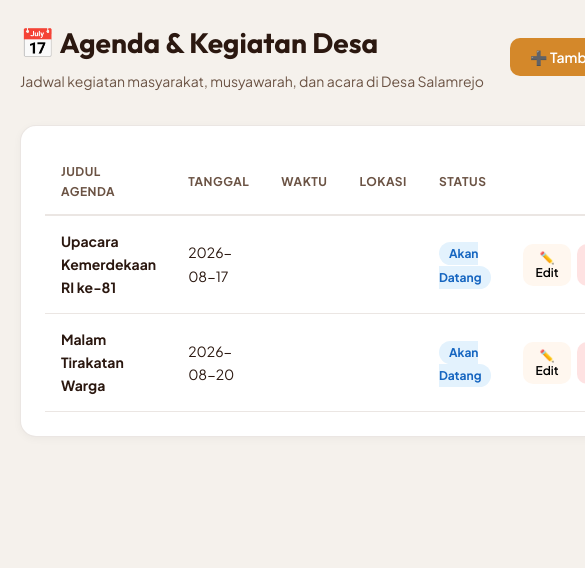
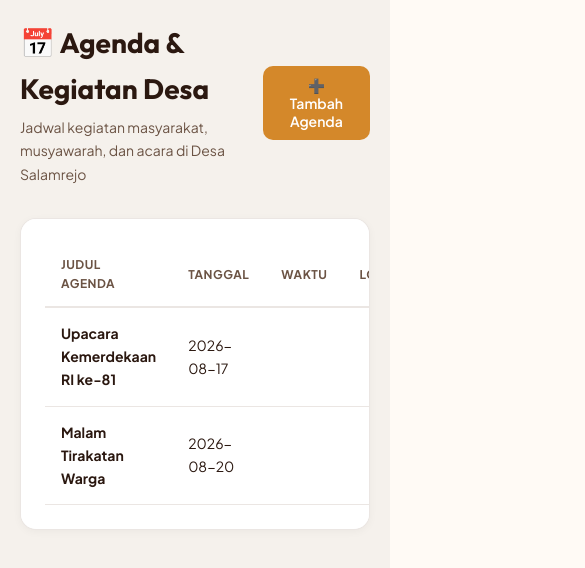
Before and after one commit to dssalamrejo-boop/web-desa-salamrejo, a Next.js app: page /admin-desa-salamrejo-2026/agenda in a window 390 px wide. Shown: the top 568 px of the page, 585 px wide, since content can reach past the window. Built offline with nearby package versions, Linux system fonts and the light colour scheme; no server answers; the database is empty; a web font is replaced by a local one.

Commit message:
Fix CSS layout breaking on mobile devices

```diff
--- a/src/app/globals.css
+++ b/src/app/globals.css
@@ -29,8 +29,10 @@
 
 /* ---- Reset & Base ---- */
 *, *::before, *::after { box-sizing: border-box; margin: 0; padding: 0; }
-html { scroll-behavior: smooth; scroll-padding-top: 100px; }
+html { scroll-behavior: smooth; scroll-padding-top: 100px; overflow-x: hidden; }
 body {
+  overflow-x: hidden;
+  width: 100%;
   color: var(--desa-ink);
   font-family: var(--desa-sans);
   background: var(--desa-bg);
@@ -882,6 +884,8 @@ button { cursor: pointer; font-family: inherit; }
   border-radius: var(--desa-radius-sm);
   padding: 24px;
   box-shadow: 0 2px 8px rgba(0, 0, 0, 0.04);
+  overflow-x: auto;
+  -webkit-overflow-scrolling: touch;
 }
 .admin-stat-card {
   background: #FFF;
@@ -1109,7 +1113,18 @@ button { cursor: pointer; font-family: inherit; }
     transition: transform 0.3s ease;
   }
   .admin-sidebar--open { transform: translateX(0); }
-  .admin-main { margin-left: 0; padding: 20px; }
+  .admin-main { margin-left: 0; padding: 20px; width: 100vw; overflow-x: hidden; }
+
+  /* Hide elements that break mobile layout */
+  .desa-hero-video-preview { display: none; }
+
+  /* Make admin table scrollable on mobile */
+  .admin-table-wrapper {
+    overflow-x: auto;
+    -webkit-overflow-scrolling: touch;
+    margin: 0 -20px;
+    padding: 0 20px;
+  }
 }
 
 @media (max-width: 480px) {
```
